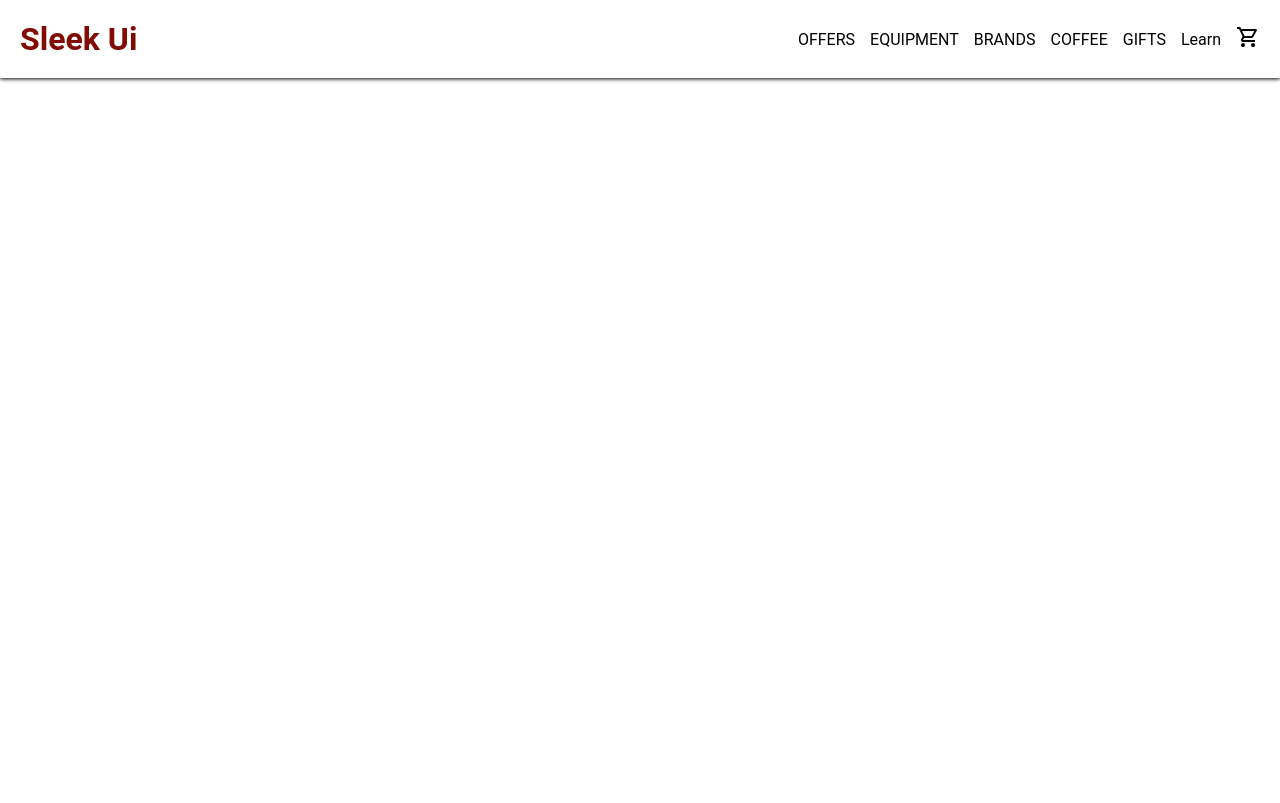
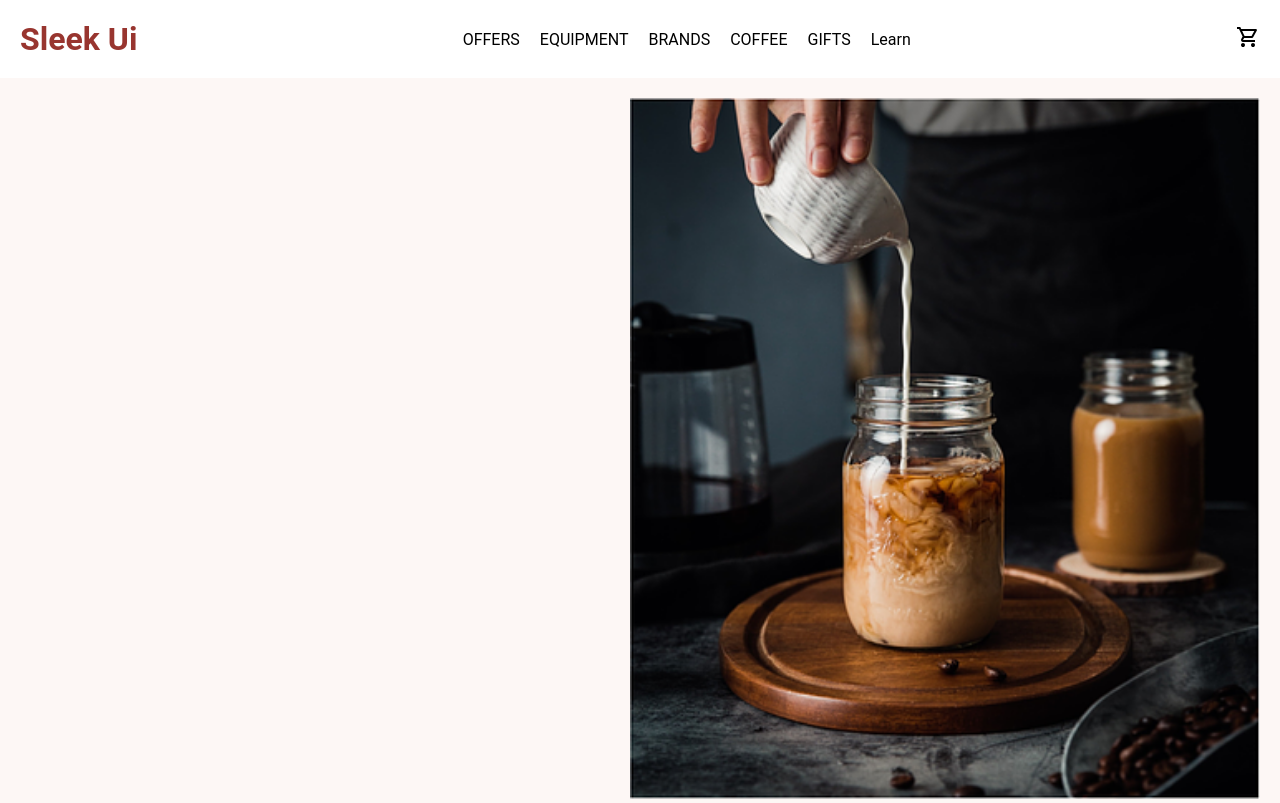
Before and after one commit to mariogsa/projeto-cafeteria, a plain HTML site: page index.html in a window 1280 px wide. Drawn offline with Linux system fonts and the light colour scheme.

Commit message:
Iniciando construção da área principal

```diff
--- a/css/componentes/cor.css
+++ b/css/componentes/cor.css
@@ -1,4 +1,6 @@
 :root {
-  --cor-primaria: rgb(130, 11, 4);
+  --cor-primaria: rgb(152, 53, 47);
   --link-header: #000000;
+  --link-header-hover: #525252;
+  --principal-bg: rgb(253, 247, 245);
 }
--- a/css/header.css
+++ b/css/header.css
@@ -1,5 +1,6 @@
 .header-container {
   display: flex;
+  flex-wrap: wrap;
   align-items: center;
   justify-content: space-between;
   padding: 20px;
@@ -14,7 +15,7 @@
   flex-wrap: wrap;
   flex: 1;
   align-items: center;
-  gap: 15px;
+  gap: 20px;
 }
 .header-container li {
   text-transform: uppercase;
@@ -25,3 +26,6 @@
 .header-container li a {
   color: var(--link-header);
 }
+.header-container li a:hover {
+  color: var(--link-header-hover);
+}
--- /dev/null
+++ b/css/principal.css
@@ -0,0 +1,9 @@
+.principal-bg {
+  background-color: var(--principal-bg);
+}
+.principal-container {
+  display: grid;
+  grid-template-columns: repeat(2, 1fr);
+  padding-top: 20px;
+  padding-right: 20px;
+}
--- a/css/reset.css
+++ b/css/reset.css
@@ -12,3 +12,6 @@ ul {
 a {
   text-decoration: none;
 }
+img {
+  width: 100%;
+}
--- a/css/style.css
+++ b/css/style.css
@@ -5,4 +5,8 @@
 @import "./componentes/tipografia.css";
 @import "./componentes/cor.css";
 
+/* Header */
 @import "./header.css";
+
+/* Principal */
+@import "./principal.css";
--- a/index.html
+++ b/index.html
@@ -21,10 +21,16 @@
         <li><a href="">Coffee</a></li>
         <li><a href="">Gifts</a></li>
         <li><a href="">Learn</a></li>
-        <li><a href=""><img src="./img/carrinho-de-compras.svg" alt=""></a></li>
       </ul>
     </nav>
+    <div>
+      <a href=""><img src="./img/carrinho-de-compras.svg" alt=""></a>
+    </div>
   </header>
+  <main class="principal-bg principal-container">
+    <div></div>
+    <div><img src="./img/imagem-principal.png" alt="Pessoa colocando leite em um copo com café"></div>
+  </main>
   <script src="./js/script.js"></script>
 </body>
 
```
Also changed, not shown: img/conta-usuario.svg (added), img/imagem-principal.png (added).
